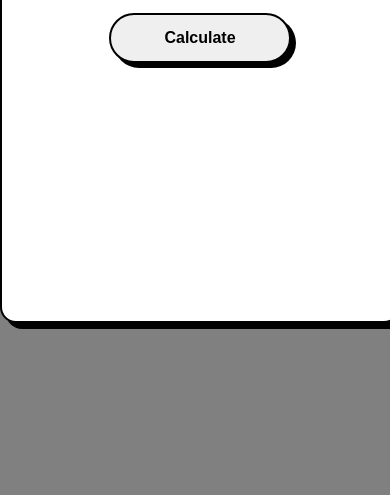
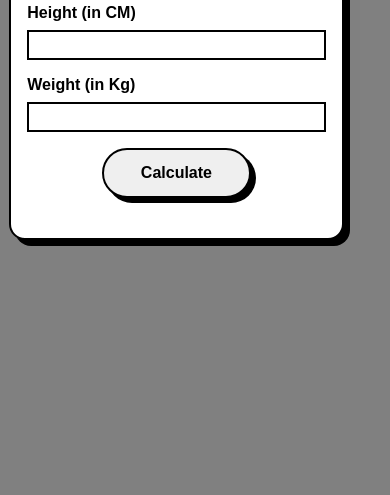
Before and after one commit to git-ritesh/js-mini-projects, a plain HTML site: page 02-BMI-calculator/index.html in a window 390 px wide. Shown: the part 349-844 px from the top of the page. Drawn offline with Linux system fonts and the light colour scheme.

Commit message:
add mobile responsive code

```diff
--- a/02-BMI-calculator/style.css
+++ b/02-BMI-calculator/style.css
@@ -3,7 +3,10 @@
 }
 
 body {
+    min-height: 100vh;
     margin: 0;
+    display: grid;
+    place-content: center;
     font-family: sans-serif;
     text-align: center;
     background:gray;
@@ -11,9 +14,7 @@ body {
 
 .container {
     background: white;
-    width: 25rem;
-    height: 500px;
-    margin: calc(50vh - 250px) auto;
+    width: min(90%, 25rem);
     padding: 1rem;
     border: 2px solid;
     box-shadow: 6px 6px;
@@ -26,6 +27,7 @@ body {
 #btn-calculate {
     width: 50%;
     height: 50px;
+    margin-bottom: 1.5rem;
     border: 2px solid black;
     border-radius: 50px;
 
@@ -47,6 +49,7 @@ label {
     font-weight: bold;
 }
 input {
+    width: 100%;
     border: 2px solid;
     padding: .25rem .5rem;
     font-size: 1rem;
@@ -60,10 +63,16 @@ p {
 }
 
 .row {
-    text-align-last: left;
+    text-align: left;
     display: flex;
+    flex-flow: row wrap;
+    row-gap: .5rem;
     justify-content: space-between;
+    align-items: center;
     margin-block: 1rem;
+}
+#result, #bmi-category {
+    margin: 0;
 }
 
 .red {
```
